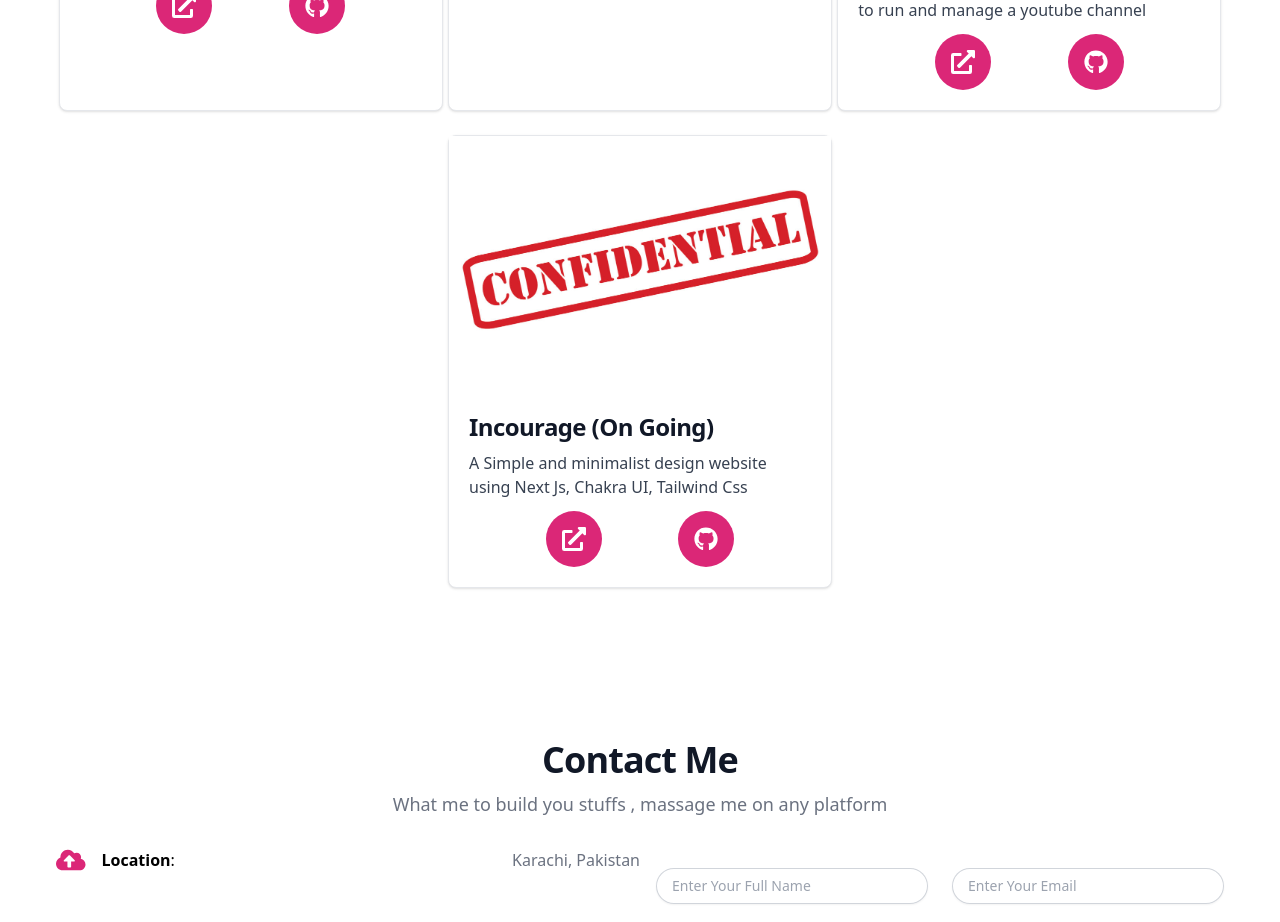
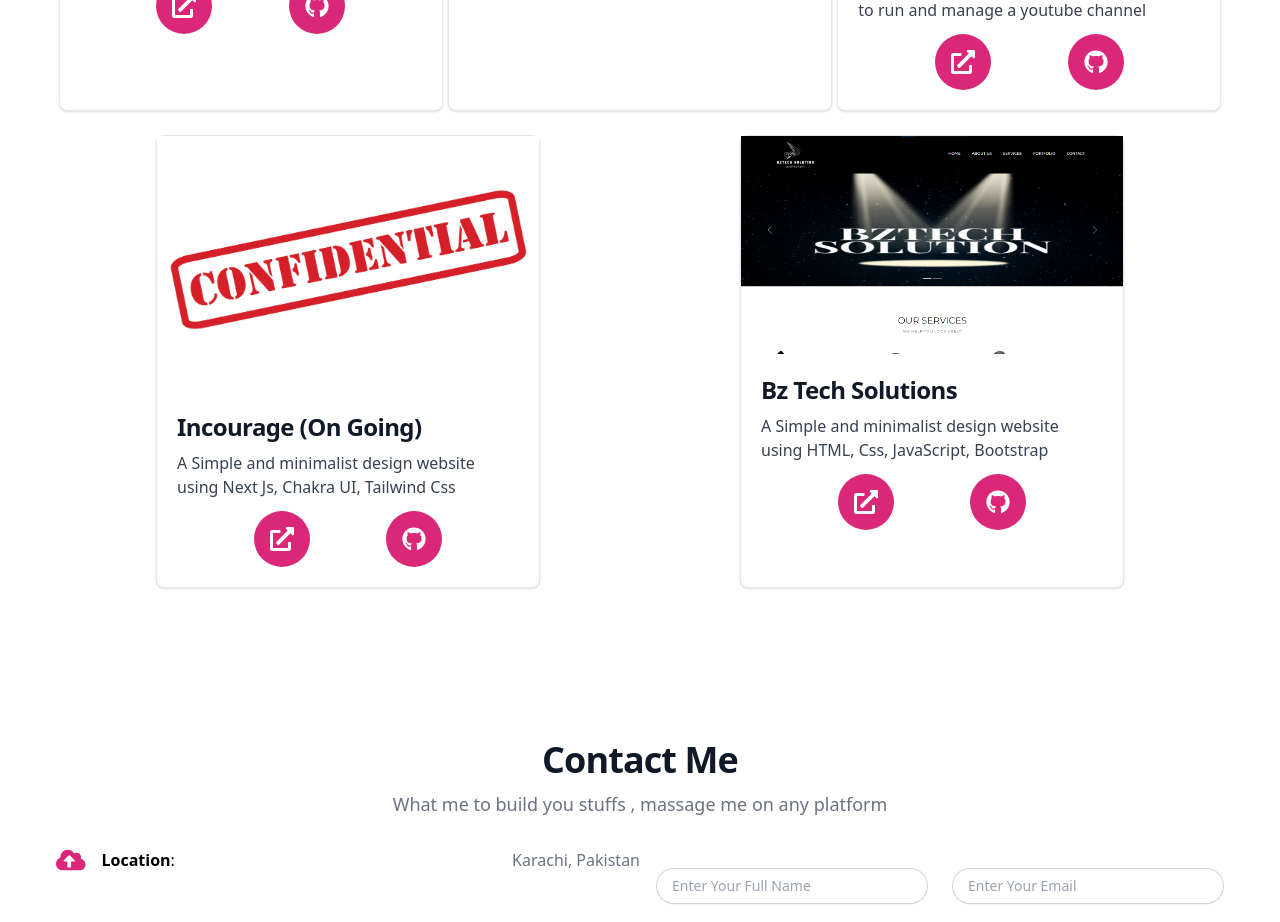
Before and after one commit to Farhanaziz95/portfolio, a Next.js app: page / in a window 1280 px wide. Shown: the part 4680-5602 px from the top of the page. Built offline with nearby package versions, Linux system fonts and the light colour scheme.

Commit message:
addition of one more project

```diff
--- a/src/app/page.tsx
+++ b/src/app/page.tsx
@@ -111,6 +111,13 @@
       liveDemoUrl: "",
       githubUrl: ""
     },
+    {
+      title: "Bz Tech Solutions",
+      description: "A Simple and minimalist design website using HTML, Css, JavaScript, Bootstrap",
+      imageSrc: "/portfolio/port14.png",
+      liveDemoUrl: "",
+      githubUrl: ""
+    },
     // add more items as needed
   ];
 
```
Also changed, not shown: public/portfolio/port14.png (added).
